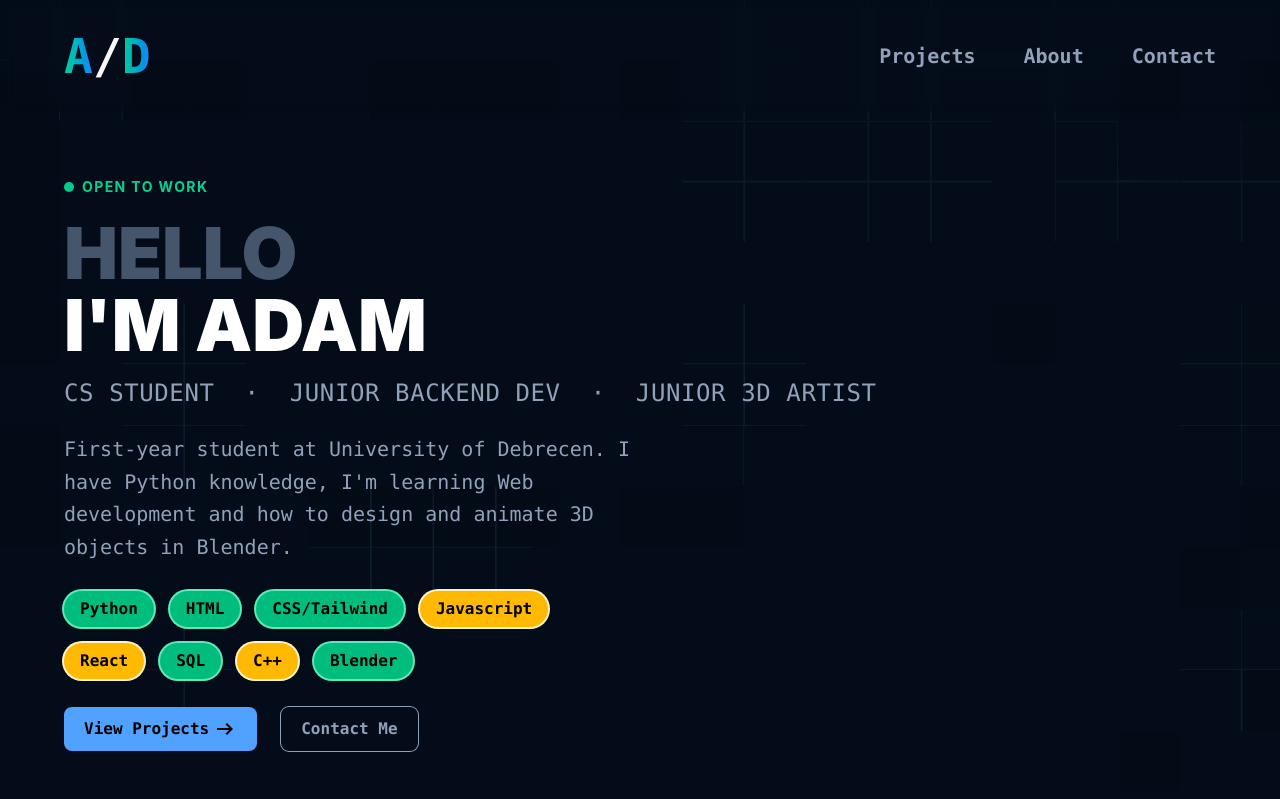
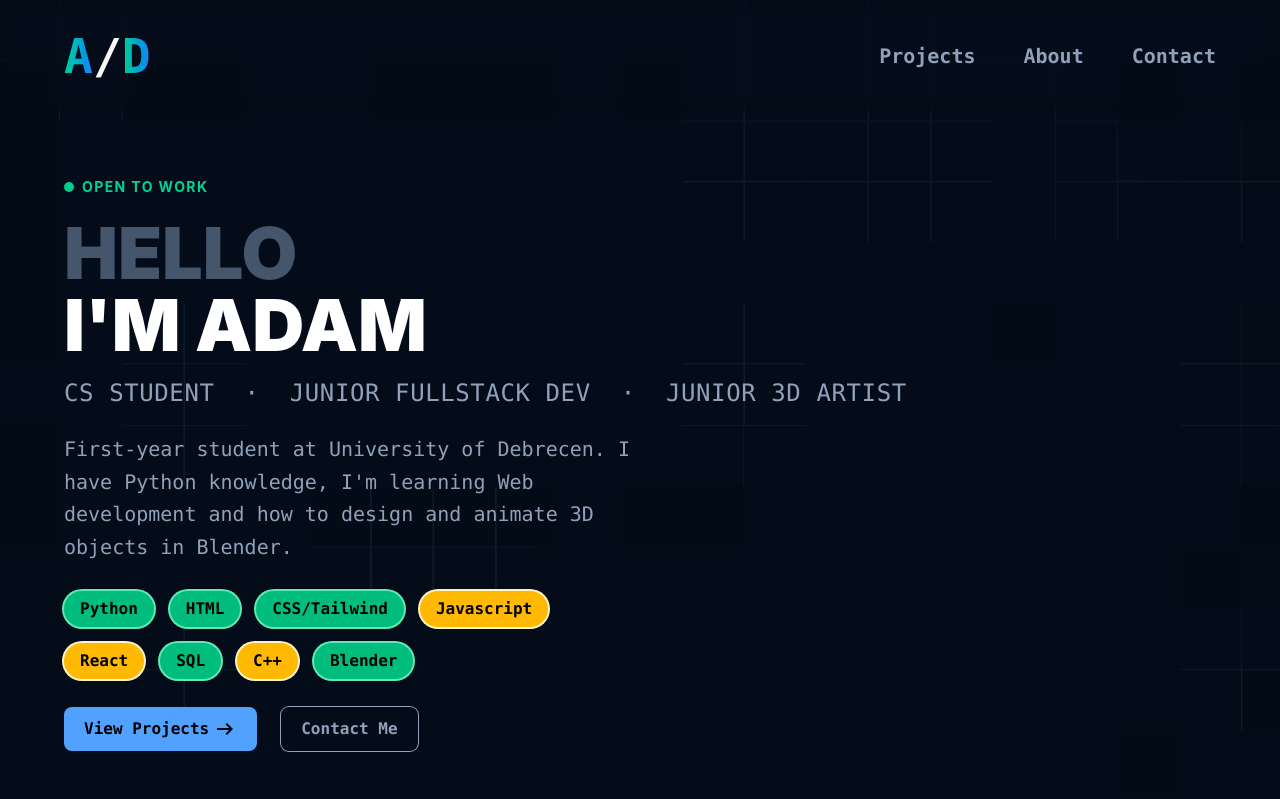
Before and after one commit to AdamDruszad/portfolio, a React (Vite) app: page / in a window 1280 px wide. Shown: the top 799 px of the page. Built offline with nearby package versions, Linux system fonts and the light colour scheme.

Commit message:
Update role description in Hero component

```diff
--- a/src/components/Hero.jsx
+++ b/src/components/Hero.jsx
@@ -15,7 +15,7 @@ function Hero() {
         <span className="text-white">I'm Adam</span>
       </h1>
       <p className="text-slate-400 font-medium text-xl md:text-2xl tracking-wide mb-6 font-mono">
-        CS STUDENT &nbsp;·&nbsp; JUNIOR BACKEND DEV &nbsp;·&nbsp; JUNIOR 3D
+        CS STUDENT &nbsp;·&nbsp; JUNIOR FULLSTACK DEV &nbsp;·&nbsp; JUNIOR 3D
         ARTIST
       </p>
       <p className="text-slate-400 text-base md:text-xl leading-relaxed max-w-xl mb-7 font-mono">
```
